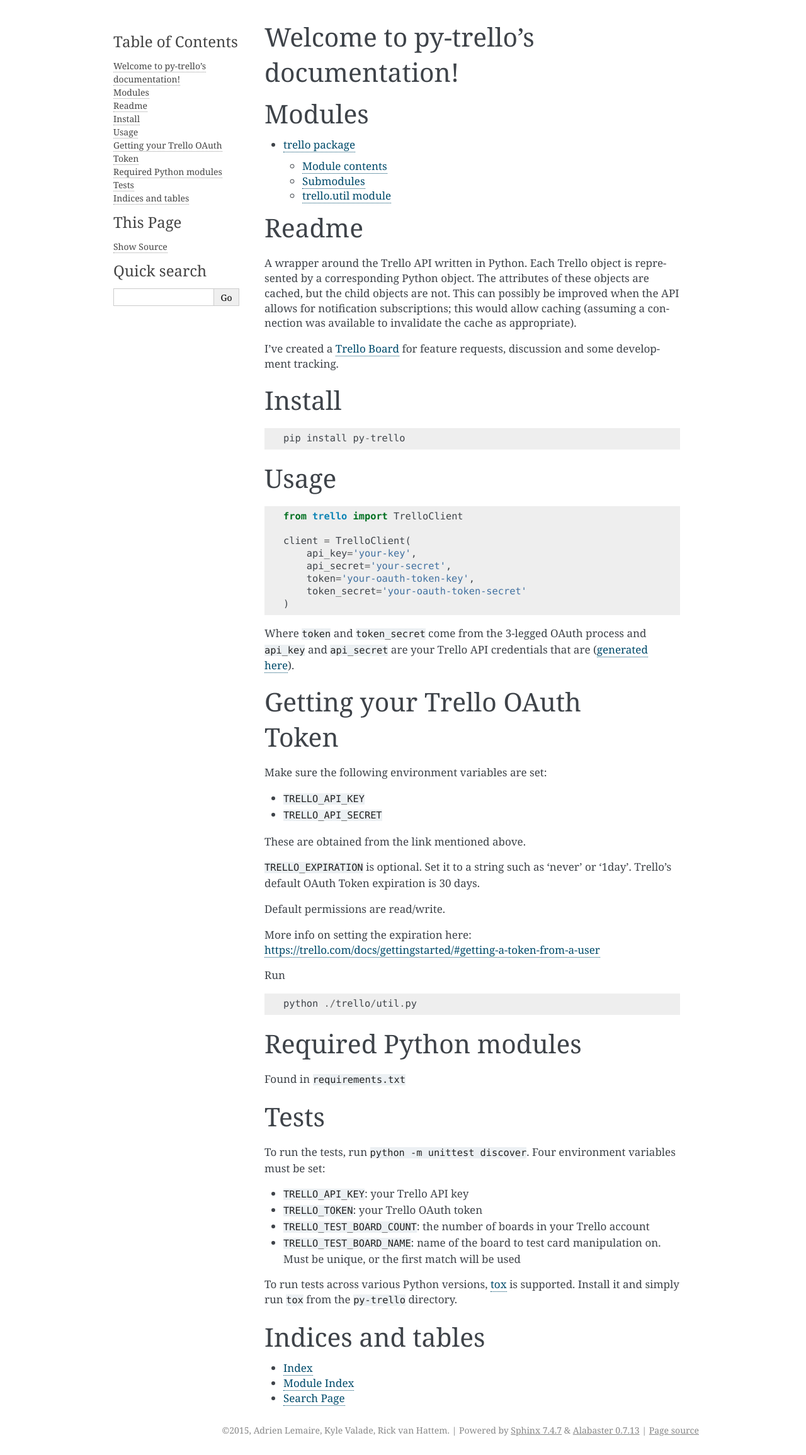
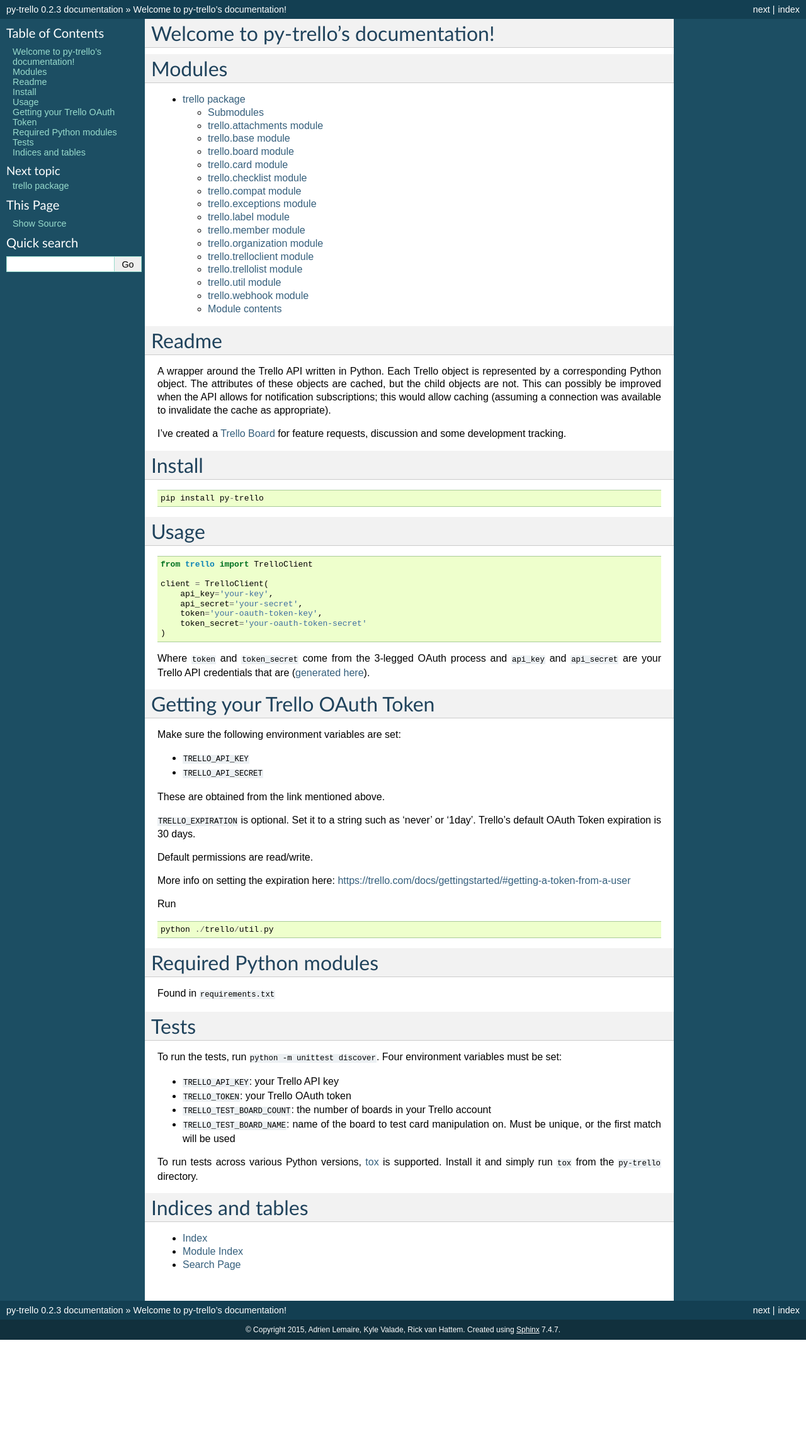
Before and after one commit to sarumont/py-trello, a Sphinx documentation site: the page built from docs/index.rst, in a window 1280 px wide. Shown: the whole page at 63% size. Built offline with Sphinx 7.4.7, drawn with Linux system fonts in a browser that asks for light colours; after the commit the page ends 2128 px from its top, so only the background shows below that.

Commit message:
Regenerate the docs
sphinx-apidoc -f -o docs trello

Signed-off-by: Andrew Berezovskyi <andriib@kth.se>

```diff
--- a/docs/conf.py
+++ b/docs/conf.py
@@ -19,7 +19,7 @@
 # If extensions (or modules to document with autodoc) are in another directory,
 # add these directories to sys.path here. If the directory is relative to the
 # documentation root, use os.path.abspath to make it absolute, like shown here.
-#sys.path.insert(0, os.path.abspath('.'))
+sys.path.insert(0, os.path.abspath('../'))
 
 # -- General configuration ------------------------------------------------
 
@@ -116,7 +116,8 @@
 
 # The theme to use for HTML and HTML Help pages.  See the documentation for
 # a list of builtin themes.
-html_theme = 'alabaster'
+# html_theme = 'alabaster'
+html_theme = 'default'
 
 # Theme options are theme-specific and customize the look and feel of a theme
 # further.  For a list of options available for each theme, see the
--- /dev/null
+++ b/docs/modules.rst
@@ -0,0 +1,7 @@
+trello
+======
+
+.. toctree::
+   :maxdepth: 4
+
+   trello
--- a/docs/trello.rst
+++ b/docs/trello.rst
@@ -1,5 +1,121 @@
 trello package
 ==============
+
+Submodules
+----------
+
+trello\.attachments module
+--------------------------
+
+.. automodule:: trello.attachments
+    :members:
+    :undoc-members:
+    :show-inheritance:
+
+trello\.base module
+-------------------
+
+.. automodule:: trello.base
+    :members:
+    :undoc-members:
+    :show-inheritance:
+
+trello\.board module
+--------------------
+
+.. automodule:: trello.board
+    :members:
+    :undoc-members:
+    :show-inheritance:
+
+trello\.card module
+-------------------
+
+.. automodule:: trello.card
+    :members:
+    :undoc-members:
+    :show-inheritance:
+
+trello\.checklist module
+------------------------
+
+.. automodule:: trello.checklist
+    :members:
+    :undoc-members:
+    :show-inheritance:
+
+trello\.compat module
+---------------------
+
+.. automodule:: trello.compat
+    :members:
+    :undoc-members:
+    :show-inheritance:
+
+trello\.exceptions module
+-------------------------
+
+.. automodule:: trello.exceptions
+    :members:
+    :undoc-members:
+    :show-inheritance:
+
+trello\.label module
+--------------------
+
+.. automodule:: trello.label
+    :members:
+    :undoc-members:
+    :show-inheritance:
+
+trello\.member module
+---------------------
+
+.. automodule:: trello.member
+    :members:
+    :undoc-members:
+    :show-inheritance:
+
+trello\.organization module
+---------------------------
+
+.. automodule:: trello.organization
+    :members:
+    :undoc-members:
+    :show-inheritance:
+
+trello\.trelloclient module
+---------------------------
+
+.. automodule:: trello.trelloclient
+    :members:
+    :undoc-members:
+    :show-inheritance:
+
+trello\.trellolist module
+-------------------------
+
+.. automodule:: trello.trellolist
+    :members:
+    :undoc-members:
+    :show-inheritance:
+
+trello\.util module
+-------------------
+
+.. automodule:: trello.util
+    :members:
+    :undoc-members:
+    :show-inheritance:
+
+trello\.webhook module
+----------------------
+
+.. automodule:: trello.webhook
+    :members:
+    :undoc-members:
+    :show-inheritance:
+
 
 Module contents
 ---------------
```
Also changed, not shown: other parts of docs/trello.rst (+0 -11 lines).
